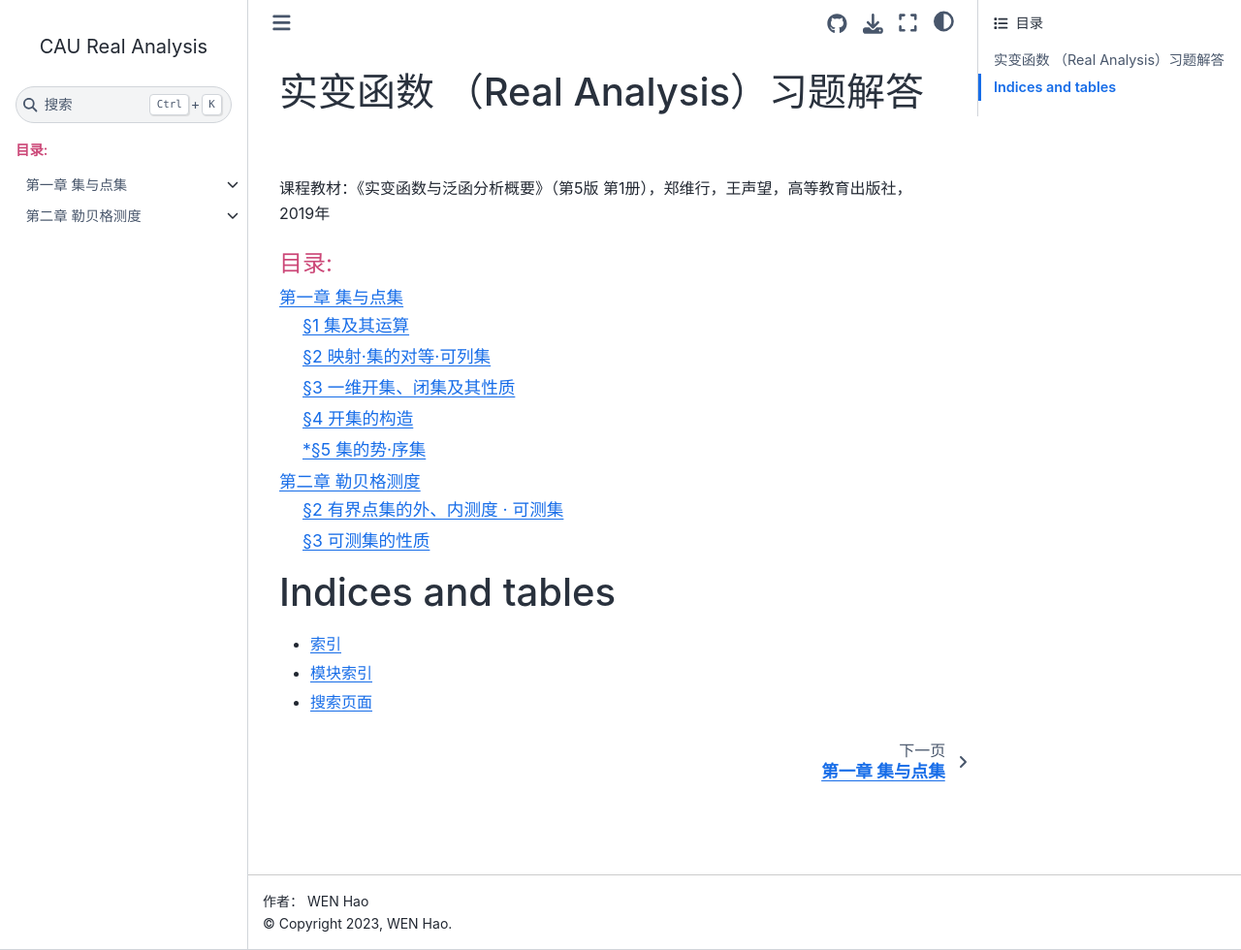
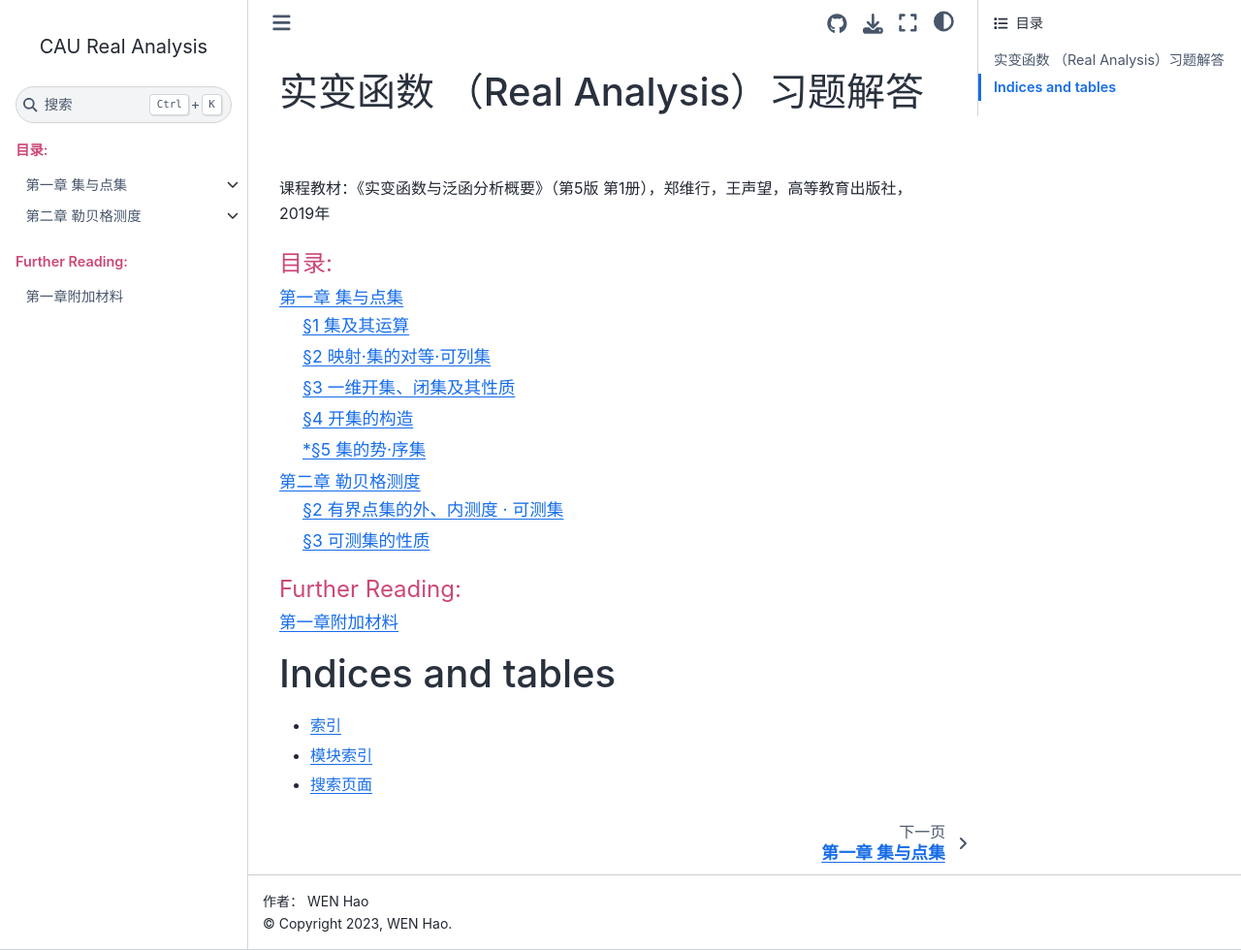
Before and after one commit to wenh06/CAU-Courses, a Sphinx documentation site: the page built from RealAnalysis/source/index.rst, in a window 1280 px wide and 980 px high. Shown: the whole window at 97% size. Built offline with Sphinx 7.4.7 and the Sphinx Book theme 1.1.4, drawn with Linux system fonts in a browser that asks for light colours; some of the changed lines change nothing that is shown.

Commit message:
add some properties of the cantor function

```diff
--- a/RealAnalysis/source/index.rst
+++ b/RealAnalysis/source/index.rst
@@ -15,6 +15,12 @@
    chap1
    chap2
 
+.. toctree::
+   :maxdepth: 2
+   :caption: Further Reading:
+
+   suppl/chap1
+
 
 Indices and tables
 ==================
--- /dev/null
+++ b/RealAnalysis/source/suppl/chap1.rst
@@ -0,0 +1,104 @@
+第一章附加材料
+^^^^^^^^^^^^^^^^^^^^^^^^^
+
+1. Cantor 函数的连续性以及非绝对连续性。Cantor 函数定义如下：记 Cantor 三分集为 :math:`P_0`, 定义其上的函数
+
+.. math::
+
+    \varphi: P_0 \to [0, 1], \quad x = 2 \sum\limits_{i=1}^{\infty} \frac{a_i}{3^i} \mapsto \sum\limits_{i=1}^{\infty} \frac{a_i}{2^i}.
+
+其中 :math:`a_i \in \{0, 1\}`。基于这个函数，我们可以定义 Cantor 函数 :math:`\Phi` 为
+
+.. math::
+
+    \Phi: [0, 1] \to [0, 1], \quad x \mapsto \sup \{ \varphi(y) \mid y \in P_0, y \leq x \}.
+
+.. proof:proof::
+
+    (1). 首先来证明 :math:`\varphi` 是连续的（甚至是一致连续的）：
+    不妨设 :math:`x < y, x = \sum\limits_{i=1}^{\infty} \frac{a_i}{3^i}, y = \sum\limits_{i=1}^{\infty} \frac{b_i}{3^i}`,
+    其中 :math:`a_i, b_i \in \{0, 1, 2\}`. 令 :math:`k(x) = \min \{ i \mid a_i = 1 \}`, :math:`k(y) = \min \{ i \mid b_i =1 \}`,
+    并约定 :math:`k(x) = +\infty` 当 :math:`x \in P_0`; :math:`k(y) = +\infty` 当 :math:`y \in P_0`。那么
+
+    .. math::
+
+        \Phi(x) & = \sum\limits_{i=1}^{k(x)-1} \frac{a_i}{2^{i+1}} + \sum\limits_{i=k(x)+1}^{\infty} \frac{1}{2^i} = \sum\limits_{i=1}^{k(x)-1} \frac{a_i}{2^{i+1}} + \frac{1}{2^{k(x)}} = \varphi(0.a_1 a_2 \cdots a_{k(x)-1} 2) = \varphi(\tilde{x}), \\
+        \Phi(y) & = \sum\limits_{i=1}^{k(y)-1} \frac{b_i}{2^{i+1}} + \sum\limits_{i=k(y)+1}^{\infty} \frac{1}{2^i} = \sum\limits_{i=1}^{k(y)-1} \frac{b_i}{2^{i+1}} + \frac{1}{2^{k(y)}} = \varphi(0.b_1 b_2 \cdots b_{k(y)-1} 2) = \varphi(\tilde{y}),
+
+    其中约定 :math:`\sum\limits_{\infty}^{\infty} \cdot = 0, \sum\limits_{i = 1}^{0} \cdot = 0`; :math:`0.a_1 a_2 \cdots a_{k(x)-1} 2` 和 :math:`0.b_1 b_2 \cdots b_{k(y)-1} 2` 是三进制小数。这是因为对于 :math:`x \not \in P_0`, 我们如下的 :math:`P_0` 的子列
+
+    .. math::
+
+        c_m = 0.a_1 a_2 \cdots a_{k(x)-1} 0 \underbrace{2 2 \cdots 2}_{m\text{个}} 0 0 \cdots \in P_0, \quad m = 1, 2, \cdots
+
+    满足 :math:`c_m < x`, 且 :math:`0.a_1 a_2 \cdots a_{k(x)-1} 2 > x`. 对于 :math:`y \not \in P_0`, 我们有类似的 :math:`P_0` 的子列 :math:`d_m` 满足 :math:`d_m < y`, 且 :math:`0.b_1 b_2 \cdots b_{k(y)-1} 2 > y`. 记 :math:`\tilde{x}` 的三进制小数表示为 :math:`0.\tilde{a}_1 \tilde{a}_2 \cdots`, :math:`\tilde{y}` 的三进制小数表示为 :math:`0.\tilde{b}_1 \tilde{b}_2 \cdots`, 其中
+
+    .. math::
+
+        \tilde{a}_i = \begin{cases}
+            a_i, & 1 \leq i \leq k(x) - 1, \\
+            2, & i = k(x), \\
+            0, & i > k(x),
+        \end{cases} \quad
+        \tilde{b}_i = \begin{cases}
+            b_i, & 1 \leq i \leq k(y) - 1, \\
+            2, & i = k(y), \\
+            0, & i > k(y),
+        \end{cases}
+
+    任取 :math:`\varepsilon > 0`, 记其二进制小数表示为 :math:`0.\varepsilon_1 \varepsilon_2 \cdots, \varepsilon_i \in \{0, 1\}`.
+    令 :math:`N = \min \{ i \mid \varepsilon_i = 1 \}`. 取 :math:`\delta > 0`, 使得其三进制小数表示为 :math:`0.\delta_1 \delta_2 \cdots`,
+    满足 :math:`\delta_i = 2 \varepsilon_i`. 任取 :math:`x, y \in [0, 1]`, 且 :math:`\lvert x - y \rvert < \delta`, 那么
+
+    .. math::
+
+        \min \{ i \mid \tilde{a}_i \neq \tilde{b}_i \} \ge \min \{ i \mid a_i \neq b_i \} \ge N.
+
+    因此有
+
+    .. math::
+
+        \lvert \Phi(x) - \Phi(y) \rvert = \lvert \varphi(\tilde{x}) - \varphi(\tilde{y}) \rvert \le \left\lvert \sum\limits_{i=N}^{\infty} \frac{2}{2^{i+1}} \right\rvert = \frac{1}{2^{N-1}} < 2\varepsilon.
+
+    由 :math:`\varepsilon` 的任意性，可知 :math:`\Phi` 是连续的。
+
+    (2). 接下来证明 :math:`\Phi` 不是绝对连续的。这需要用到第二章测度论的知识。假设 :math:`\Phi` 是绝对连续的，
+    那么对于任意的 :math:`\varepsilon > 0`, 存在 :math:`\delta > 0`, 使得对于任意有限多个互不相交的开区间 :math:`(a_i, b_i), i = 1, \dots, n`, 只要
+
+    .. math::
+
+        \sum\limits_{i=1}^{n} (b_i - a_i) < \delta,
+
+    就有
+
+    .. math::
+
+        \sum\limits_{i=1}^{n} \lvert \Phi(b_i) - \Phi(a_i) \rvert < \varepsilon.
+
+    在第二章中，我们已经证明了 Cantor 三分集是一个零测集，也就是说对于 :math:`\delta`, 总存在开集 :math:`G`, 使得 :math:`m(G) < \delta`,
+    且 :math:`P_0 \subset G`. 令 :math:`G` 的结构表示为 :math:`G = \bigcup\limits_{i=1}^{\infty} I_i`,
+    其中 :math:`I_i = (a_i, b_i)` 是互不相交的开区间。那么任取 :math:`n \in \mathbb{N}`, 有
+
+    .. math::
+
+        \sum\limits_{i=1}^{n} (b_i - a_i) \le m(G_n) < \delta,
+
+    从而有
+
+    .. math::
+
+        \sum\limits_{i=1}^{n} \lvert \Phi(b_i) - \Phi(a_i) \rvert < \varepsilon.
+
+    那么无穷级数 :math:`\sum\limits_{i=1}^{\infty} \lvert \Phi(b_i) - \Phi(a_i) \rvert` 收敛，且有
+
+    .. math::
+
+        \sum\limits_{i=1}^{\infty} \lvert \Phi(b_i) - \Phi(a_i) \rvert \le \varepsilon.
+
+    另一方面，由于 :math:`G` 覆盖了 :math:`P_0`, 且函数 :math:`\Phi` 在 :math:`\mathbb{R} \setminus P_0` 上是常数函数，同时又是递增的，所以
+
+    .. math::
+
+        \sum\limits_{i=1}^{\infty} \lvert \Phi(b_i) - \Phi(a_i) \rvert = \Phi(1) - \Phi(0) = 1.
+
+    这与 :math:`\varepsilon` 的任意性矛盾。因此 :math:`\Phi` 不是绝对连续的。
```
